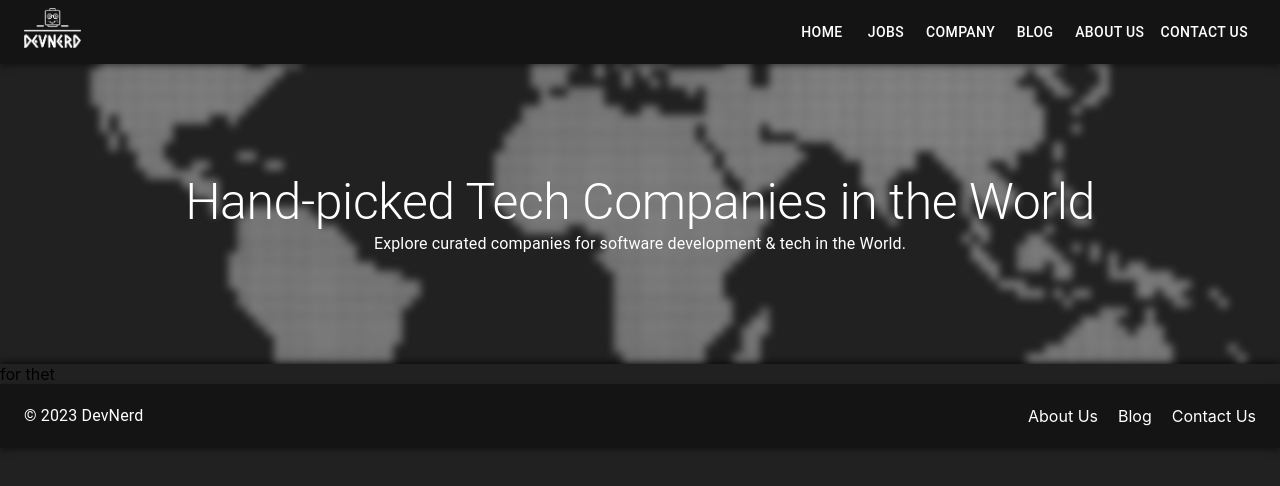
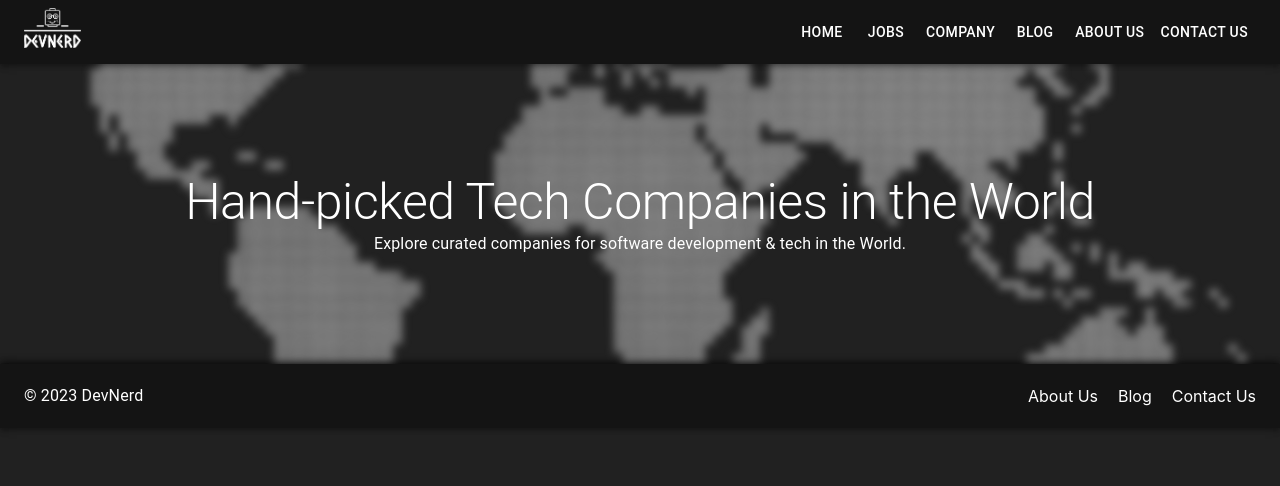
Before and after one commit to devnerd123/DevNerd-Frontend, a React (Create React App) app: page /company in a window 1280 px wide. Shown: the top 486 px of the page. Built offline with nearby package versions, Linux system fonts and the light colour scheme.

Commit message:
reverttest3

```diff
--- a/src/Components/CompaniesPage/CompaniesPage.jsx
+++ b/src/Components/CompaniesPage/CompaniesPage.jsx
@@ -7,7 +7,6 @@ const CompaniesPage = () => {
       <Header heading={"Hand-picked Tech Companies in the World"} sx1={{fontSize:"50px"}}
         subHeading={"Explore curated companies for software development & tech in the World."}
       />
-      <>for thet</>
     </>
   )
 }
```
